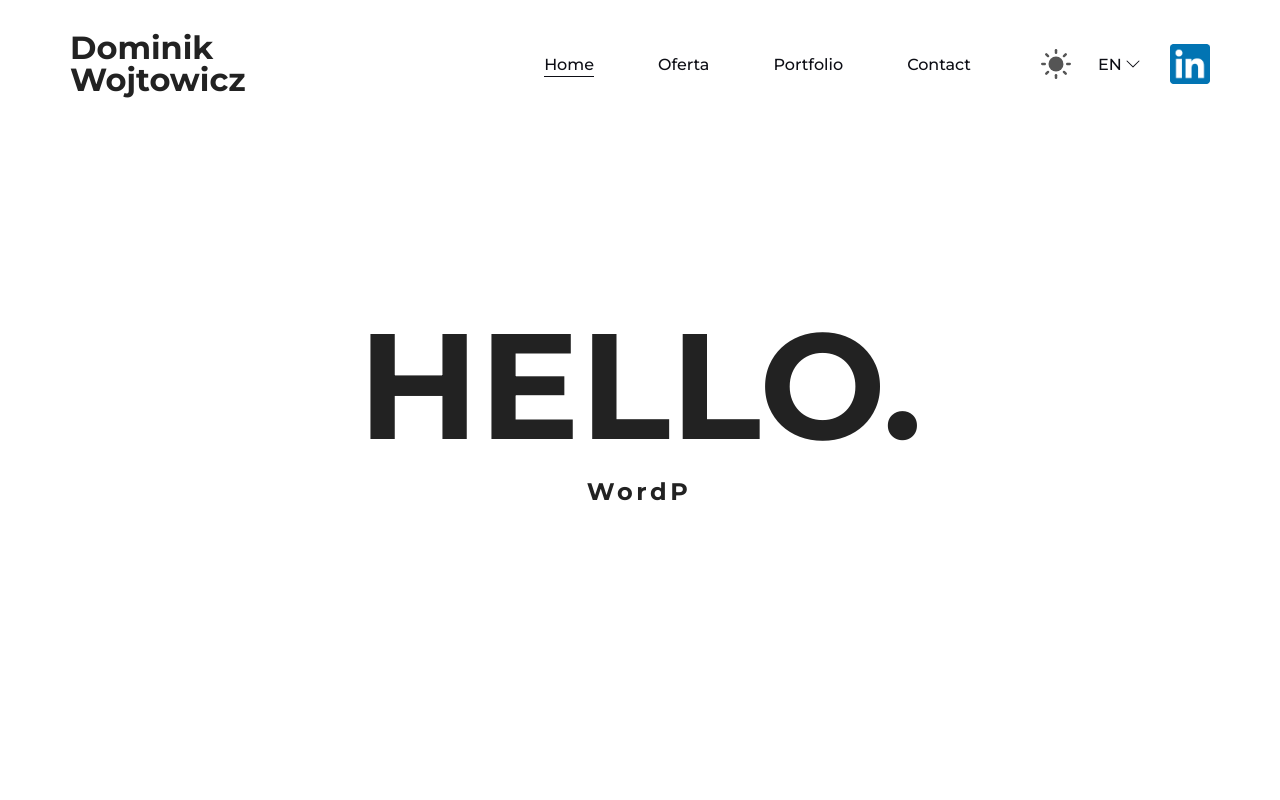
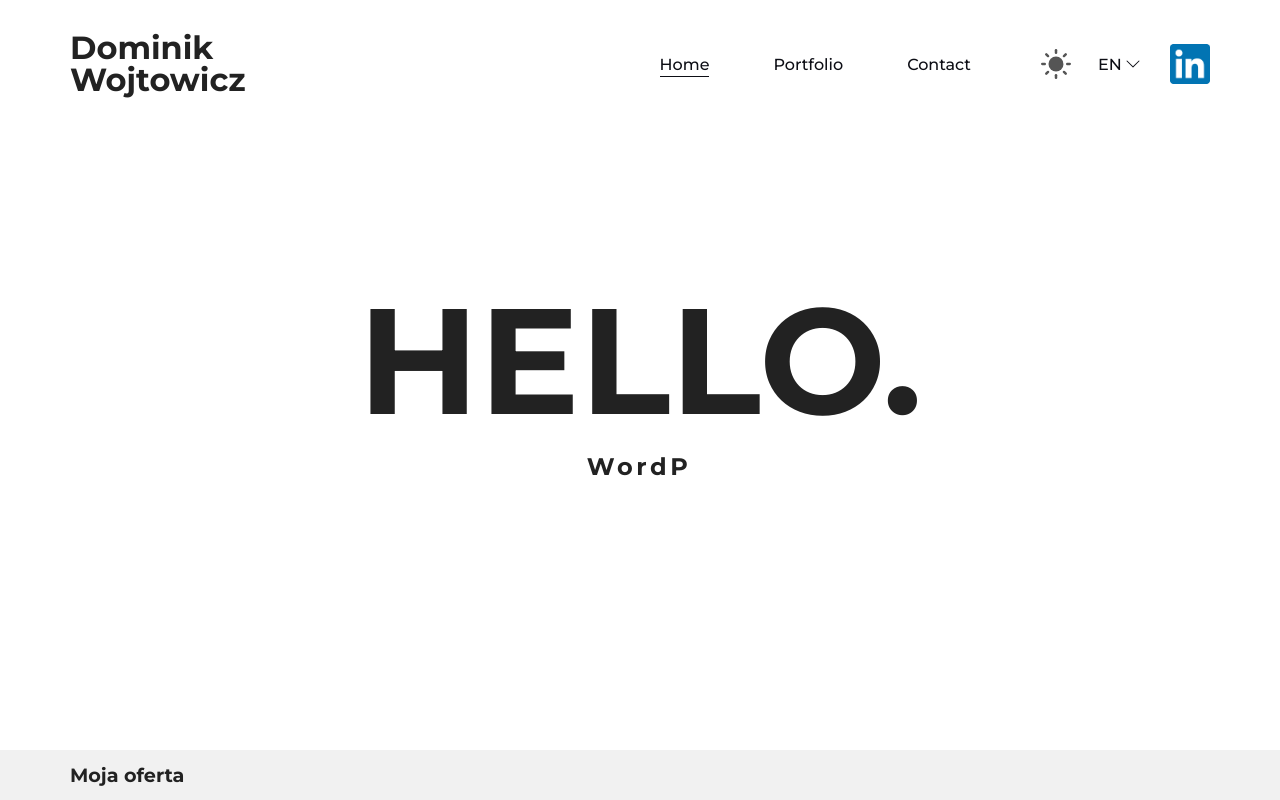
Before and after one commit to DSW92/portfolio-2022, a Vue app: page / in a window 1280 px wide. Shown: the top 800 px of the page. Built offline with nearby package versions, Linux system fonts and the light colour scheme.

Commit message:
my offer section remodeled

```diff
--- a/src/App.vue
+++ b/src/App.vue
@@ -2,11 +2,11 @@
   <div class="theme-wrapper" :class="isDarkMode ? 'dark-mode' : 'light-mode'">
     <the-header></the-header>
     <router-view v-slot="{ Component }">
-      <keep-alive :include="['ContactView', 'HomeView']">
-        <transition name="routes" mode="out-in">
+      <transition name="routes" mode="out-in">
+        <keep-alive :include="['ContactView', 'HomeView']">
           <component :is="Component" />
-        </transition>
-      </keep-alive>
+        </keep-alive>
+      </transition>
     </router-view>
     <the-footer></the-footer>
   </div>
--- a/src/components/HomeHero.vue
+++ b/src/components/HomeHero.vue
@@ -92,7 +92,7 @@ export default {
 
 <style lang="scss" scoped>
 section {
-  height: 100vh;
+  height: calc(100vh - 50px);
   > div {
     height: 100%;
     display: flex;
--- a/src/components/MyOffer.vue
+++ b/src/components/MyOffer.vue
@@ -1,6 +1,13 @@
 <template>
   <section id="my-offer">
-    <div class="container">
+    <div class="my-offer__tab">
+      <router-link :to="{ name: 'offer', hash: '#my-offer' }">
+        <div class="container">
+          <span>Moja oferta</span>
+        </div>
+      </router-link>
+    </div>
+    <div class="container my-offer__container">
       <div class="row">
         <div class="col-12 col-md-3">
           <h3>{{ $t("my-offer.heading") }}</h3>
@@ -48,7 +55,25 @@
 </template>
 
 <style lang="scss" scoped>
-.container {
+.my-offer__tab {
+  background: #f1f1f1;
+  height: 50px;
+  a {
+    text-decoration: none;
+    > .container {
+      height: 100%;
+      span {
+        height: 100%;
+        display: flex;
+        align-items: center;
+        font-size: 1.2rem;
+        font-weight: 700;
+      }
+    }
+  }
+}
+
+.container.my-offer__container {
   padding: 5rem 0 0 0;
   .row {
     margin-bottom: 3rem;
@@ -125,8 +150,21 @@
 }
 
 .theme-wrapper.dark-mode {
-  .container {
-    border-top: 1px solid #fafafa;
+  .my-offer__tab {
+    border-bottom: 1px solid #fafafa;
+    background: #444;
+    transition-duration: 0.2s;
+    a {
+      .container {
+        span {
+          color: #fafafa;
+          transition-duration: 0.2s;
+        }
+      }
+    }
+  }
+  .container.my-offer__container {
+    // border-top: 1px solid #fafafa;
     .row {
       .col-12 {
         p {
@@ -153,8 +191,21 @@
 }
 
 .theme-wrapper.light-mode {
-  .container {
-    border-top: 1px solid #222;
+  .my-offer__tab {
+    border-bottom: 1px solid #222;
+    background: #f1f1f1;
+    transition-duration: 0.2s;
+    a {
+      .container {
+        span {
+          color: #222;
+          transition-duration: 0.2s;
+        }
+      }
+    }
+  }
+  .container.my-offer__container {
+    // border-top: 1px solid #222;
     .row {
       .col-12 {
         p {
--- a/src/components/ui/SiteMenu.vue
+++ b/src/components/ui/SiteMenu.vue
@@ -1,7 +1,6 @@
 <template>
   <div :class="position">
     <router-link :to="homePageLink">{{ $t("navigation.home") }}</router-link>
-    <router-link :to="{ name: 'offer', hash: '#my-offer' }">Oferta</router-link>
     <router-link :to="aboutPageLink">{{
       $t("navigation.portfolio")
     }}</router-link>
--- a/src/router/index.js
+++ b/src/router/index.js
@@ -43,8 +43,16 @@ const router = createRouter({
         setTimeout(() => {
           resolve({
             el: to.hash,
-            top: 120,
+            top: 62,
             behavior: 'smooth',
+          })
+        }, 0)
+      })
+    } else {
+      return new Promise((resolve) => {
+        setTimeout(() => {
+          resolve({
+            top: 0
           })
         }, 550)
       })
```
